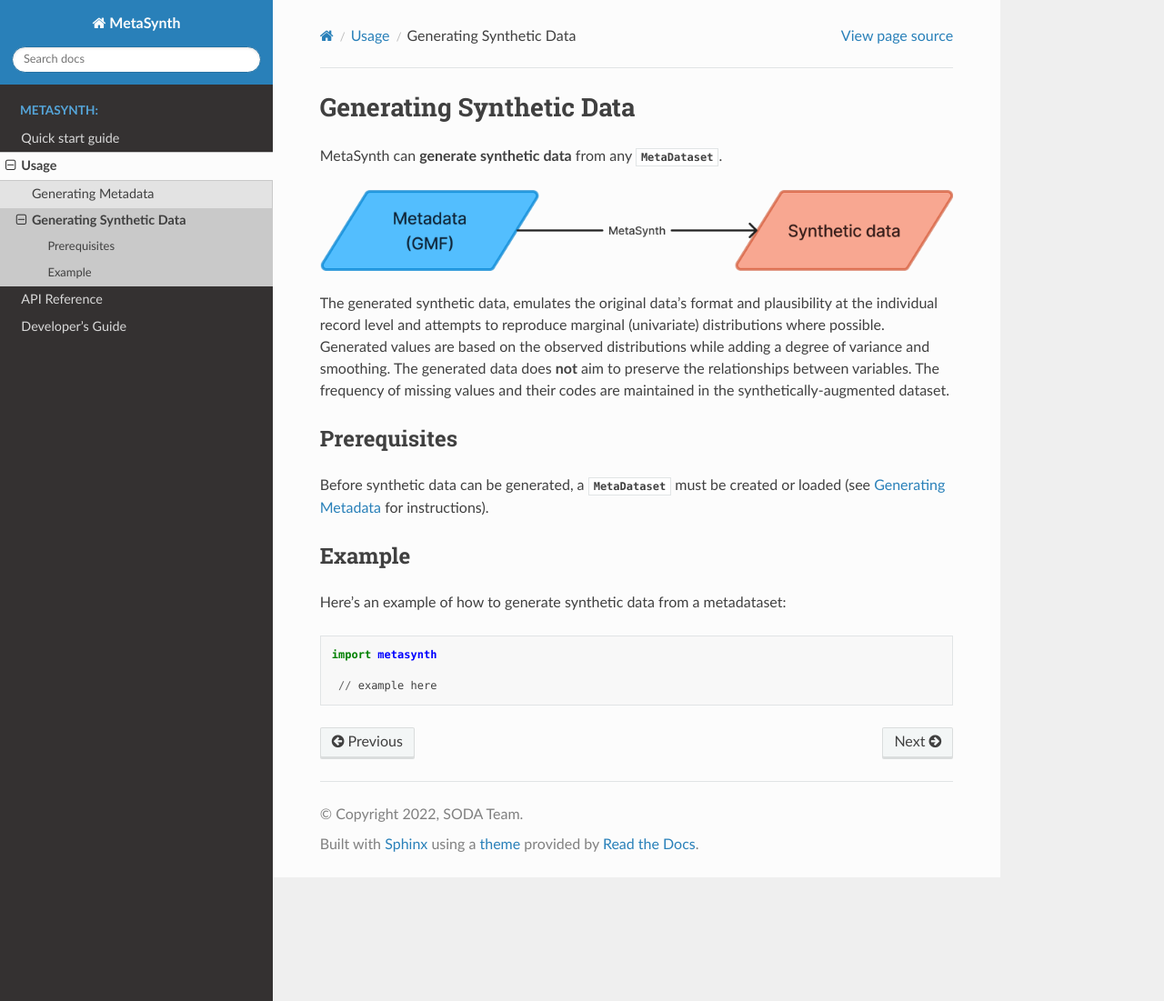
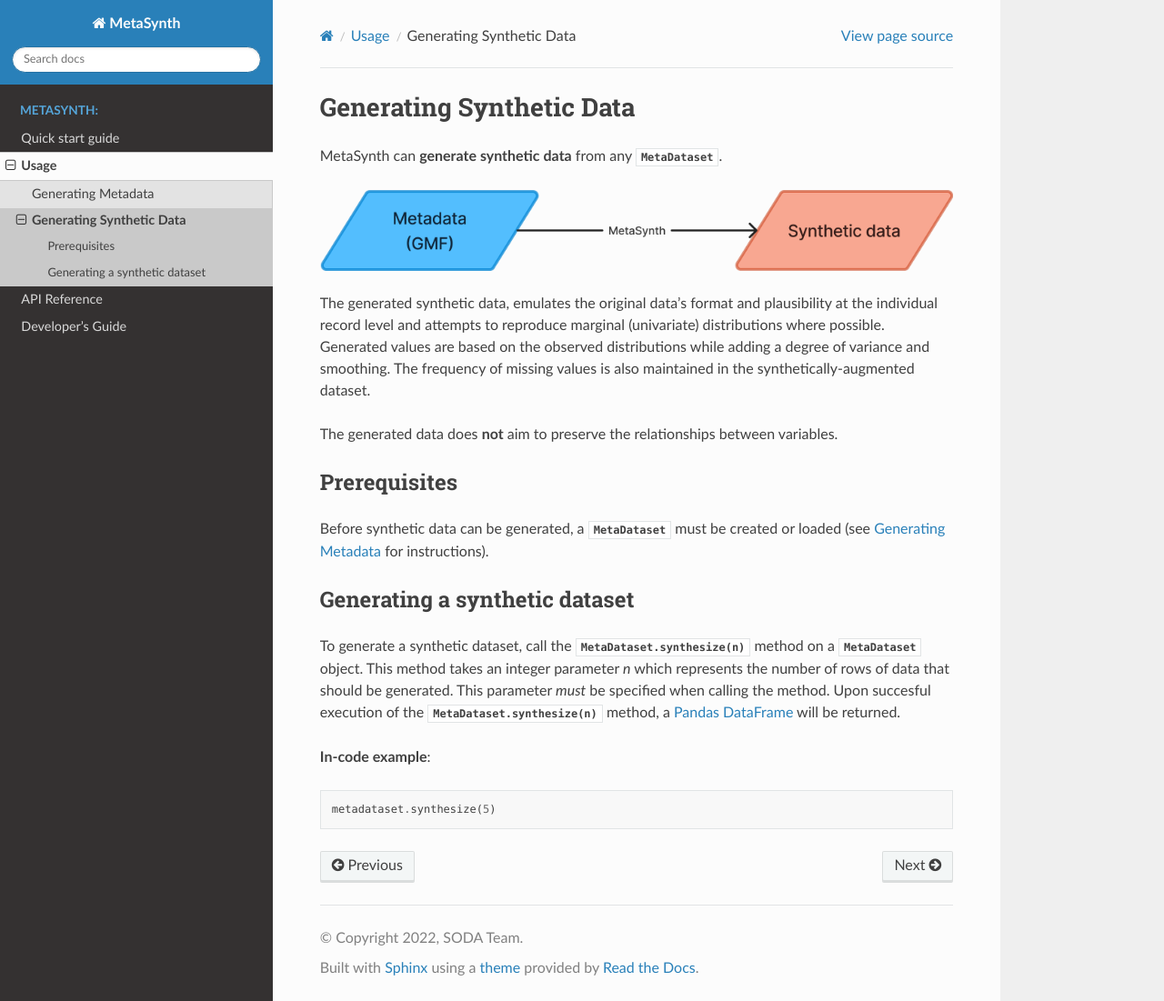
Before and after one commit to sodascience/metasyn, a Sphinx documentation site: the page built from docs/source/usage/generating_synthetic_data.rst, in a window 1280 px wide and 1101 px high. Shown: the whole window at 91% size. Built offline with Sphinx 7.4.7 and the Read the Docs theme 2.0.0, drawn with Linux system fonts in a browser that asks for light colours.

Commit message:
updated generating metadata and generating synthetic data pages

```diff
--- a/docs/source/usage/generating_synthetic_data.rst
+++ b/docs/source/usage/generating_synthetic_data.rst
@@ -10,9 +10,10 @@ The generated synthetic data, emulates the original data's format and
 plausibility at the individual record level and attempts to reproduce
 marginal (univariate) distributions where possible. Generated values are
 based on the observed distributions while adding a degree of variance
-and smoothing. The generated data does **not** aim to preserve the
-relationships between variables. The frequency of missing values and
-their codes are maintained in the synthetically-augmented dataset.
+and smoothing. The frequency of missing values is also maintained in the synthetically-augmented dataset.
+
+The generated data does **not** aim to preserve the
+relationships between variables.
 
 
 
@@ -20,13 +21,15 @@ Prerequisites
 -------------
 Before synthetic data can be generated, a :obj:`MetaDataset <metasynth.dataset.MetaDataset>` must be created or loaded (see :doc:`/usage/generating_metadata` for instructions).
 
+Generating a synthetic dataset
+-------------------------
+To generate a synthetic dataset, call the :meth:`MetaDataset.synthesize(n)<metasynth.dataset.MetaDataset.synthesize>` method on a :obj:`MetaDataset <metasynth.dataset.MetaDataset>` object.
+This method takes an integer parameter `n` which represents the number of rows of data that should be generated. This parameter *must* be specified when calling the method.
+Upon succesful execution of the :meth:`MetaDataset.synthesize(n)<metasynth.dataset.MetaDataset.synthesize>` method, a `Pandas DataFrame <https://pandas.pydata.org/docs/reference/api/pandas.DataFrame.html>`_ will be returned.
 
-Example
--------
-Here's an example of how to generate synthetic data from a metadataset:
+**In-code example**:
 
-.. code-block:: python
+.. code:: python
 
-   import metasynth
-
-    // example here
+   metadataset.synthesize(5)
+..
```
Also changed, not shown: docs/source/usage/generating_metadata.rst (+54 -27 lines), 1 other file.
